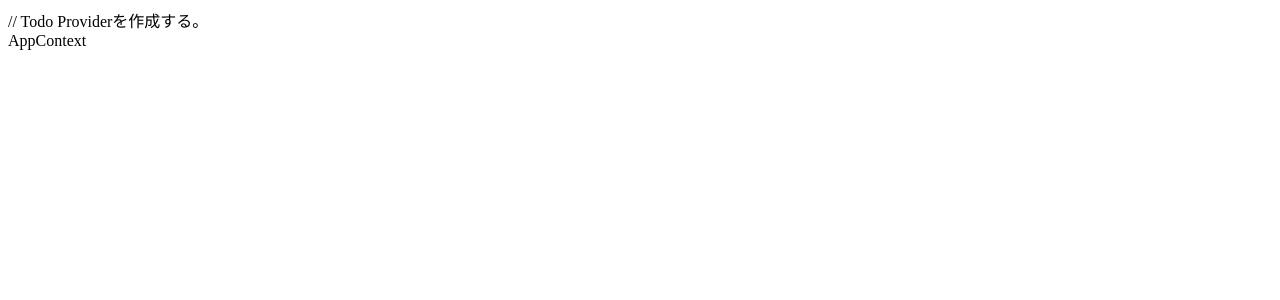
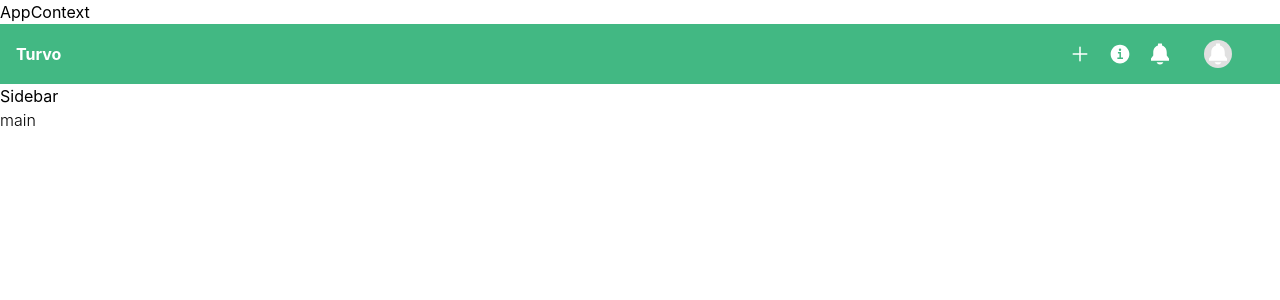
Before and after one commit to nanashi7c/0600-next-context-api, a Next.js app: page / in a window 1280 px wide. Shown: the top 300 px of the page. Built offline with nearby package versions, Linux system fonts and the light colour scheme.

Commit message:
feat: add Header component with Tailwind CSS v4 setup

```diff
--- /dev/null
+++ b/postcss.config.mjs
@@ -0,0 +1,6 @@
+const config = {
+  plugins: {
+    "@tailwindcss/postcss": {},
+  },
+};
+export default config;
--- a/src/app/globals.css
+++ b/src/app/globals.css
@@ -0,0 +1,21 @@
+@import "tailwindcss";
+
+:root {
+  --primary-color: #42b883;
+  --font-color-light: #fff;
+}
+
+@theme {
+  --color-brand: var(--primary-color);
+  --color-light: var(--font-color-light);
+}
+
+h1,
+h2,
+h3,
+h4,
+h5,
+h6 {
+  font-weight: revert;
+  /* ブラウザのデフォルト（bold等）に戻す */
+}
--- a/src/app/layout.tsx
+++ b/src/app/layout.tsx
@@ -23,13 +23,14 @@ export default function RootLayout({ children }) {
   return (
     <html lang="ja">
       <body className={`${geistSans.variable} ${geistMono.variable}`}>
-        // Todo Providerを作成する。
         <AppProvider>
-          <Header>
-            <div>
-              <Sidebar>{children}</Sidebar>
-            </div>
-          </Header>
+          <Header />
+          <div>
+            <Sidebar />
+            <main className="flex h-[calc(100vh-72px)] font-light">
+              {children}
+            </main>
+          </div>
         </AppProvider>
       </body>
     </html>
--- /dev/null
+++ b/src/components/layout/Header.module.css
@@ -0,0 +1,15 @@
+  /* iconの共通スタイル */
+  .icon_interactiveHoverDark {
+    transition: color 0.5s;
+  }
+
+  .icon_interactive {
+    cursor: pointer;
+  }
+
+  .icon_container {
+    display: flex;
+    justify-content: center;
+    align-items: center;
+    height: 100%;
+  }
--- a/src/components/layout/Header.tsx
+++ b/src/components/layout/Header.tsx
@@ -1,5 +1,111 @@
+import styles from "./Header.module.css";
 // 緑のヘッダー
 
 export const Header = () => {
-  return <div>Header</div>;
+  return (
+    <header className="bg-brand text-light">
+      {/* コンテンツ */}
+      <div className="p-4 flex justify-between items-center">
+        {/* ロゴ */}
+        <div className="flex items-center">
+          <a href="" className="text-inherit no-underline">
+            <div className="mr-8">
+              <h2 className="text-base">Turvo</h2>
+            </div>
+          </a>
+          <div></div>
+        </div>
+        {/* アイコン群 */}
+        <div className="mr-8 flex">
+          <ul className="flex mr-4 items-center">
+            <li className="mr-4">
+              <div
+                className={`${styles.icon_interactiveHoverDark} ${styles.icon_interactive} ${styles.icon_container}`}
+              >
+                <svg
+                  stroke="currentColor"
+                  fill="currentColor"
+                  strokeWidth="0"
+                  viewBox="0 0 512 512"
+                  height="24"
+                  width="24"
+                  xmlns="http://www.w3.org/2000/svg"
+                  className="cursor-pointer"
+                >
+                  <path
+                    fill="none"
+                    strokeLinecap="round"
+                    strokeLinejoin="round"
+                    stroke-width="32"
+                    d="M256 112v288m144-144H112"
+                  />
+                </svg>
+              </div>
+            </li>
+            <li className="mr-4">
+              <div
+                className={`${styles.icon_interactiveHoverDark} ${styles.icon_interactive} ${styles.icon_container}`}
+              >
+                <svg
+                  stroke="currentColor"
+                  fill="currentColor"
+                  strokeWidth="0"
+                  viewBox="0 0 512 512"
+                  height="24"
+                  width="24"
+                  xmlns="http://www.w3.org/2000/svg"
+                  className="cursor-pointer"
+                >
+                  <path d="M256 56C145.72 56 56 145.72 56 256s89.72 200 200 200 200-89.72 200-200S366.28 56 256 56zm0 82a26 26 0 11-26 26 26 26 0 0126-26zm64 226H200v-32h44v-88h-32v-32h64v120h44z" />
+                </svg>
+              </div>
+            </li>
+            <li className="mr-4">
+              <div
+                className={`${styles.icon_interactiveHoverDark} ${styles.icon_interactive} ${styles.icon_container}`}
+              >
+                <svg
+                  stroke="currentColor"
+                  fill="currentColor"
+                  strokeWidth="0"
+                  viewBox="0 0 512 512"
+                  height="24"
+                  width="24"
+                  xmlns="http://www.w3.org/2000/svg"
+                  className="cursor-pointer"
+                >
+                  <path d="M256 480a80.09 80.09 0 0073.3-48H182.7a80.09 80.09 0 0073.3 48zm144-192v-60.53C400 157 372.64 95.61 304 80l-8-48h-80l-8 48c-68.88 15.61-96 76.76-96 147.47V288l-48 64v48h384v-48z" />
+                </svg>
+              </div>
+            </li>
+          </ul>
+          {/* プロフィールアイコン */}
+          <div
+          //  className="relative"
+          >
+            <div className="cursor-pointer">
+              <div className="bg-[#e0e0e0] h-7 w-7 rounded-full flex justify-center items-center">
+                <div
+                  className={`${styles.icon_interactiveHoverDark} ${styles.icon_interactive} ${styles.icon_container}`}
+                >
+                  <svg
+                    stroke="currentColor"
+                    fill="currentColor"
+                    strokeWidth="0"
+                    viewBox="0 0 512 512"
+                    height="24"
+                    width="24"
+                    xmlns="http://www.w3.org/2000/svg"
+                    className="cursor-pointer"
+                  >
+                    <path d="M256 480a80.09 80.09 0 0073.3-48H182.7a80.09 80.09 0 0073.3 48zm144-192v-60.53C400 157 372.64 95.61 304 80l-8-48h-80l-8 48c-68.88 15.61-96 76.76-96 147.47V288l-48 64v48h384v-48z" />
+                  </svg>
+                </div>
+              </div>
+            </div>
+          </div>
+        </div>
+      </div>
+    </header>
+  );
 };
--- a/src/contexts/AppContext.tsx
+++ b/src/contexts/AppContext.tsx
@@ -1,6 +1,6 @@
 // tasks・projects・モーダルのopen/close状態(イメージ曖昧)
 import React from "react";
 
-export const AppProvider = () => {
-  return <div>AppContext</div>;
+export const AppProvider = ({ children }) => {
+  return <div>AppContext{children}</div>;
 };
```
Also changed, not shown: package.json (+6 -1 lines), 1 other file (tests, documents, lock files or other folders).
